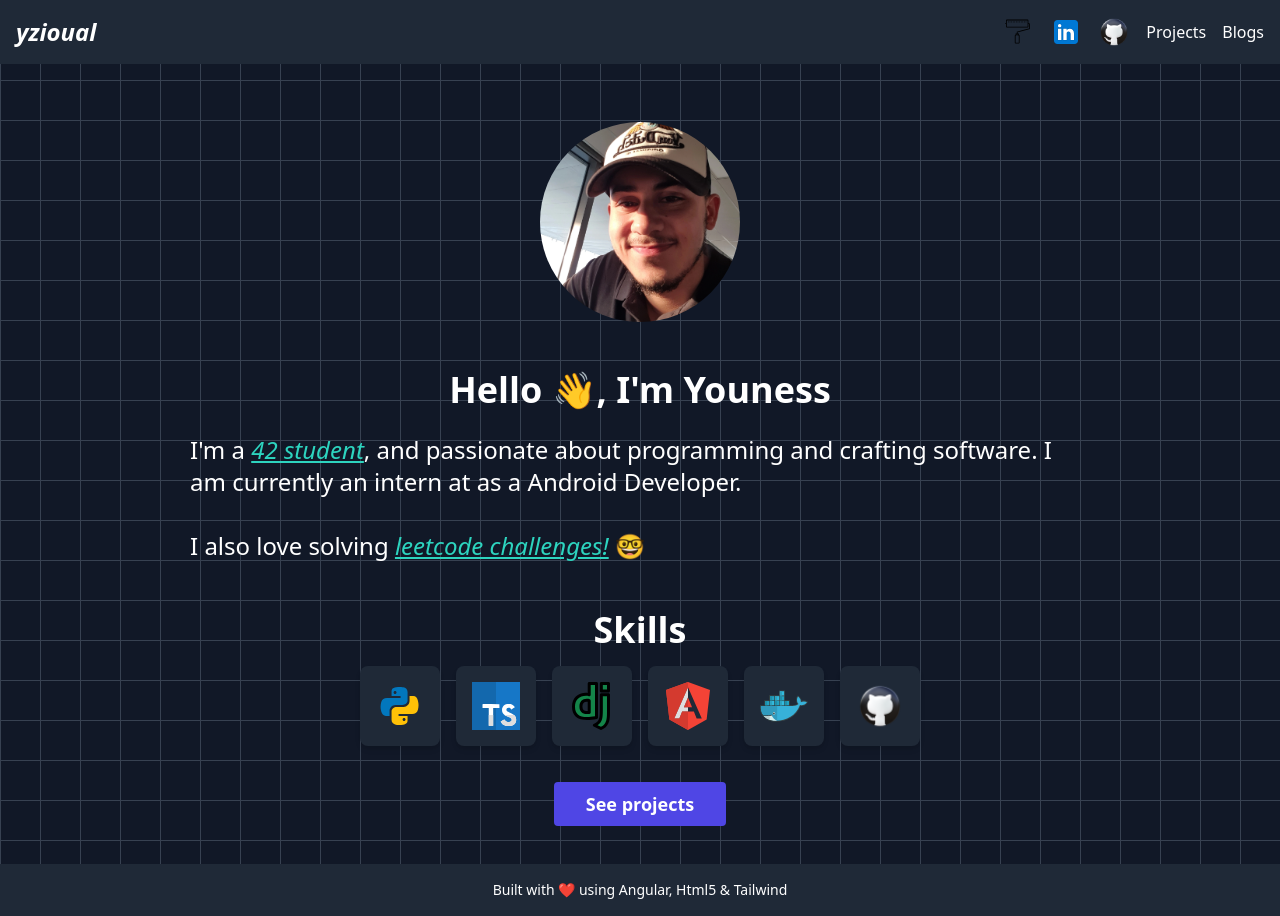
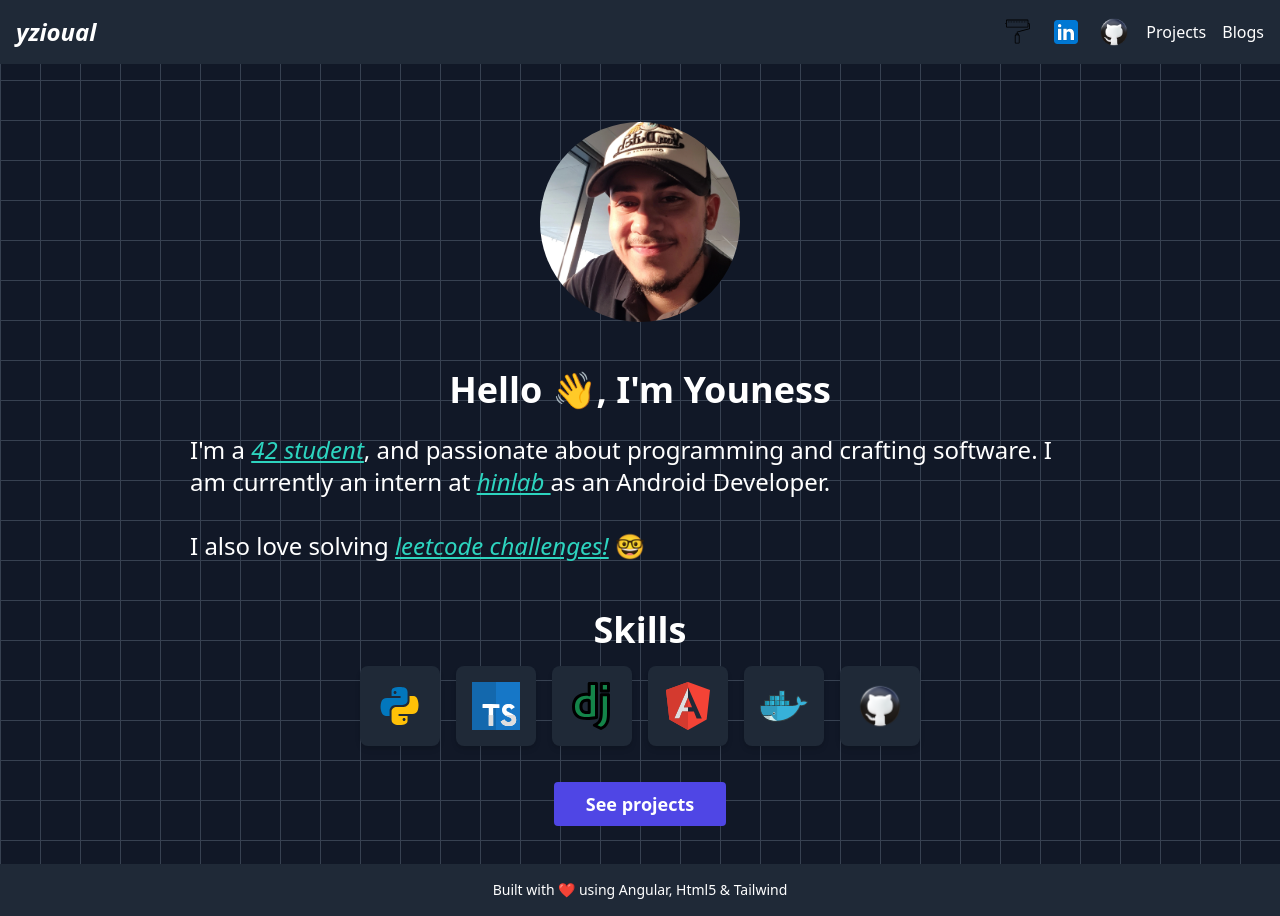
Before and after one commit to uness7/portfolio, an Angular app: page /home in a window 1280 px wide. Built offline with nearby package versions, Linux system fonts and the light colour scheme.

Commit message:
Fix: a typo

```diff
--- a/src/app/components/intro/intro.component.html
+++ b/src/app/components/intro/intro.component.html
@@ -13,7 +13,8 @@
                 class="italic underline text-teal-400"
 				href="https://www.hinlab.com"
 				>
-			</a> as a Android Developer.
+				hinlab
+			</a> as an Android Developer.
             </p>
             <p class="text-xl text-left lg:text-2xl mb-8">
             I also love solving <a
```
